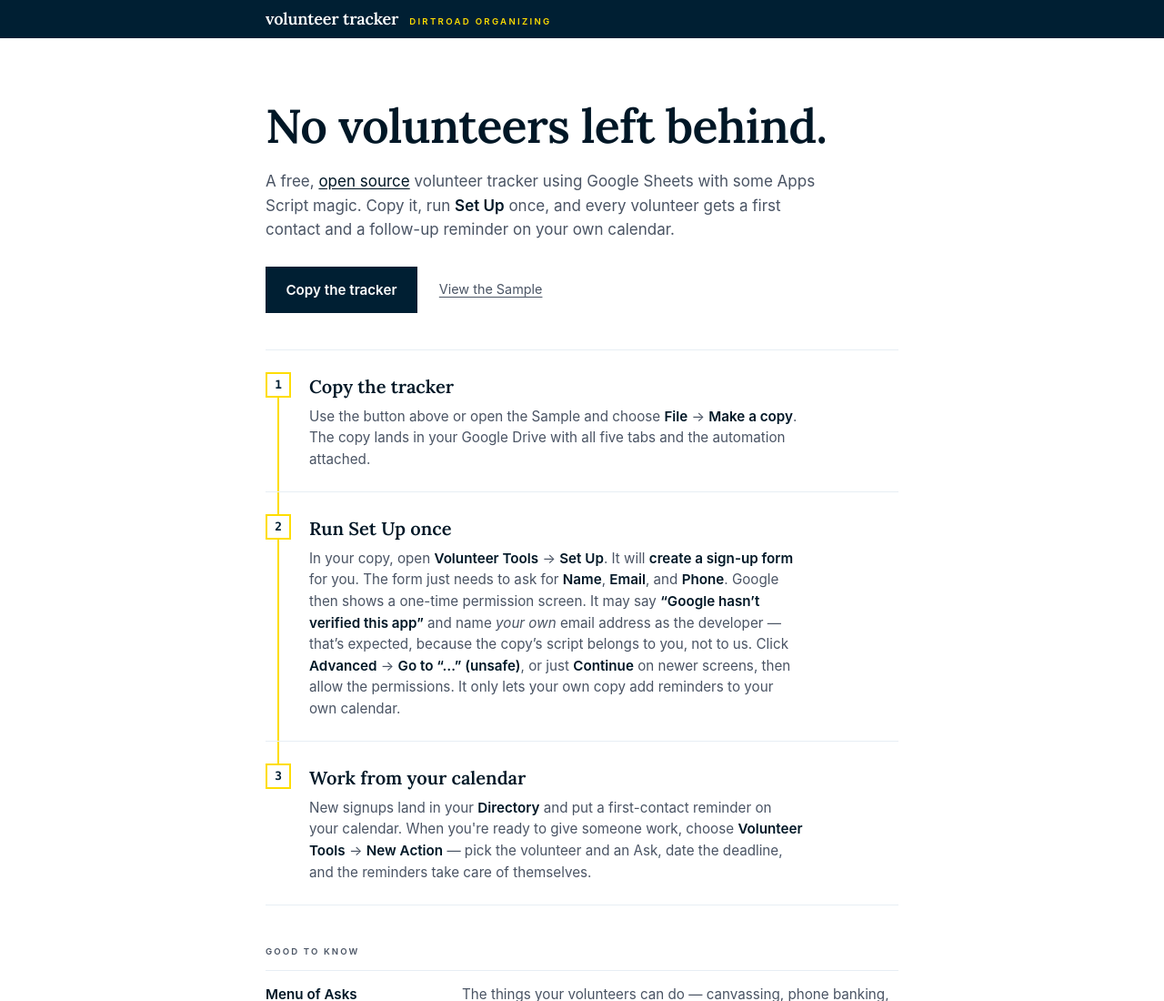
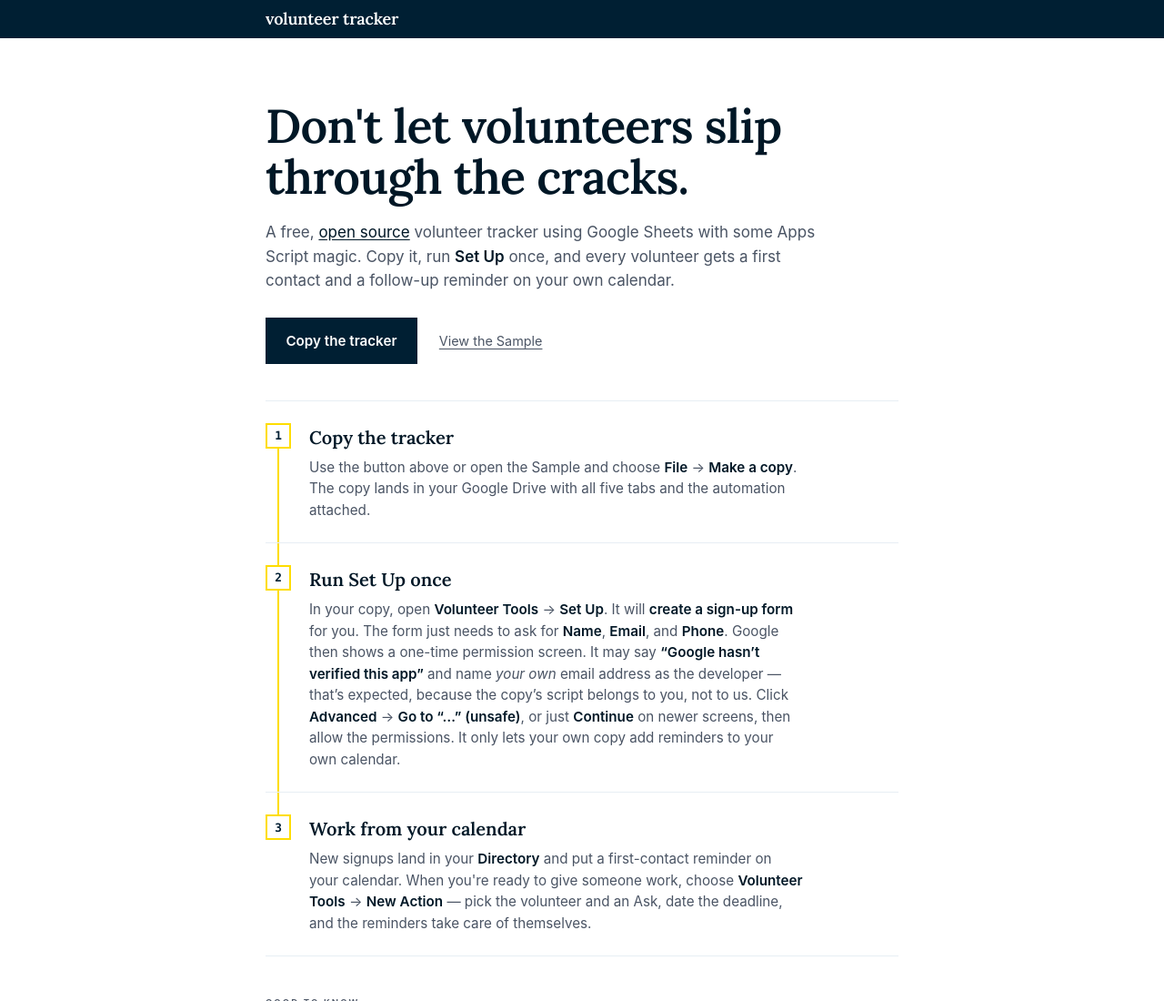
Before and after one commit to dirtroadcode/volunteer-tracker, a website: page index.html in a window 1280 px wide. Shown: the top 1100 px of the page at 91% size. Drawn offline with Linux system fonts and the light colour scheme.

Commit message:
Retune the landing page copy
Reframe the hero headline around the failure the tool prevents, and drop
the org name from the nav so the "volunteer tracker" wordmark stands alone.

```diff
--- a/index.html
+++ b/index.html
@@ -270,13 +270,12 @@
     <header class="nav">
       <div class="wrap nav__inner">
         <span class="brand__name">volunteer tracker</span>
-        <span class="brand__org">Dirtroad Organizing</span>
       </div>
     </header>
 
     <main class="wrap">
       <section class="hero">
-        <h1>No volunteers left behind.</h1>
+        <h1>Don't let volunteers slip through the cracks.</h1>
         <p class="lede">
           A free, <a
             href="https://github.com/dirtroadcode/volunteer-tracker"
```
